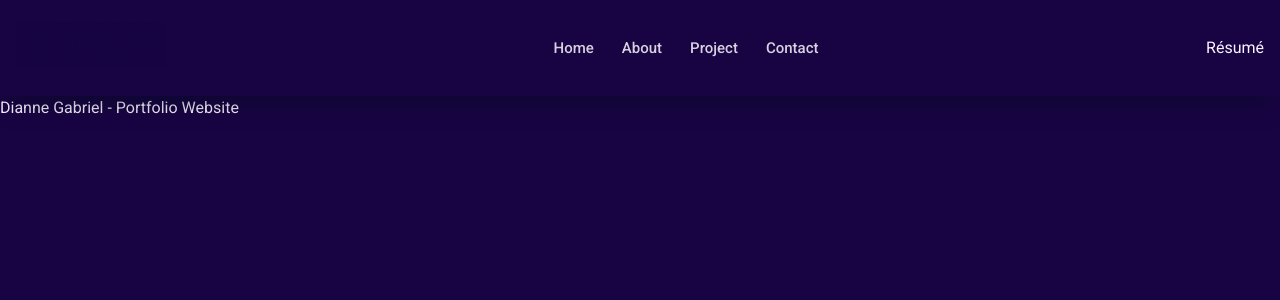
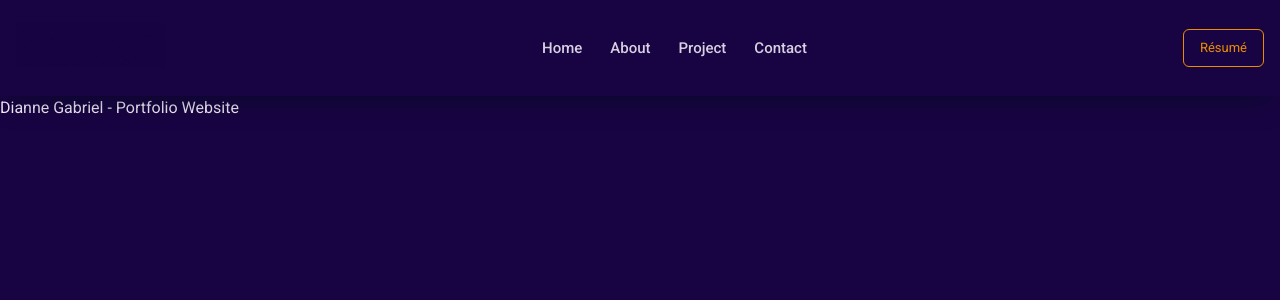
Before and after one commit to diannegabriel/website, a Next.js app: page / in a window 1280 px wide. Shown: the top 300 px of the page. Built offline with nearby package versions, Linux system fonts and the light colour scheme.

Commit message:
Add styling to Resume button

```diff
--- a/components/Navbar.tsx
+++ b/components/Navbar.tsx
@@ -65,6 +65,7 @@ const Navbar = () => {
           initial={{ opacity: 0 }}
           animate={{ opacity: 1 }}
           transition={{ delay: 0.6 }}
+          className="px-4 py-2 rounded-md text-textAccent text-[13px] border border-textAccent hover:bg-hoverColor duration-300"
         >
           Résumé
         </motion.button>
--- a/tailwind.config.js
+++ b/tailwind.config.js
@@ -40,7 +40,7 @@ module.exports = {
         textAccent: "#EC8D00",
         textLight: "#F9F4FF",
         textDark: "#D7D0E0",
-        hoverColor: "rgba(255, 214, 100, 0.1)"
+        hoverColor: "rgba(255, 214, 100, 0.2)"
       }
     },
   },
```
